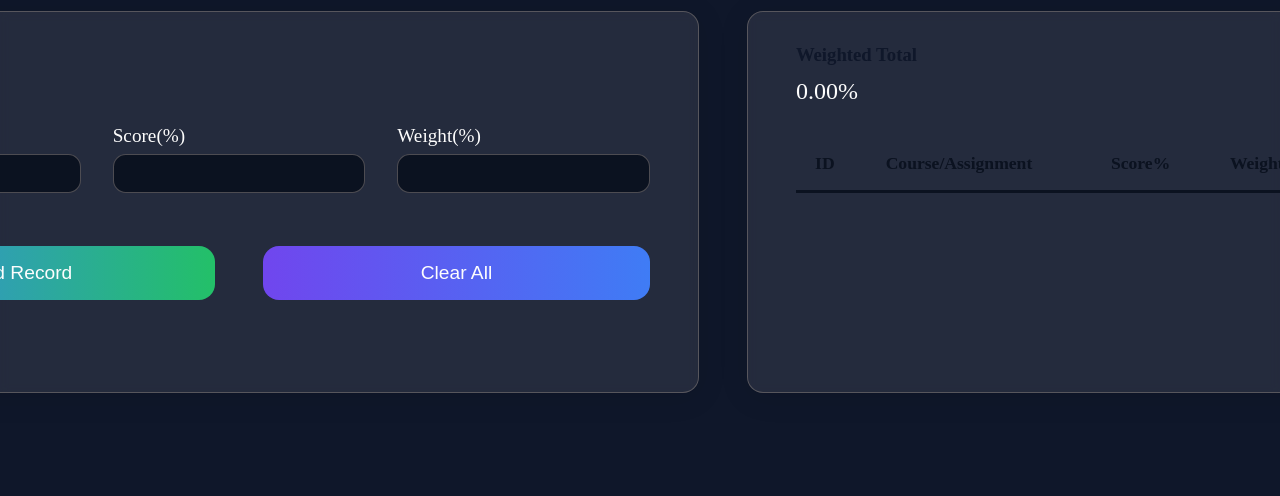
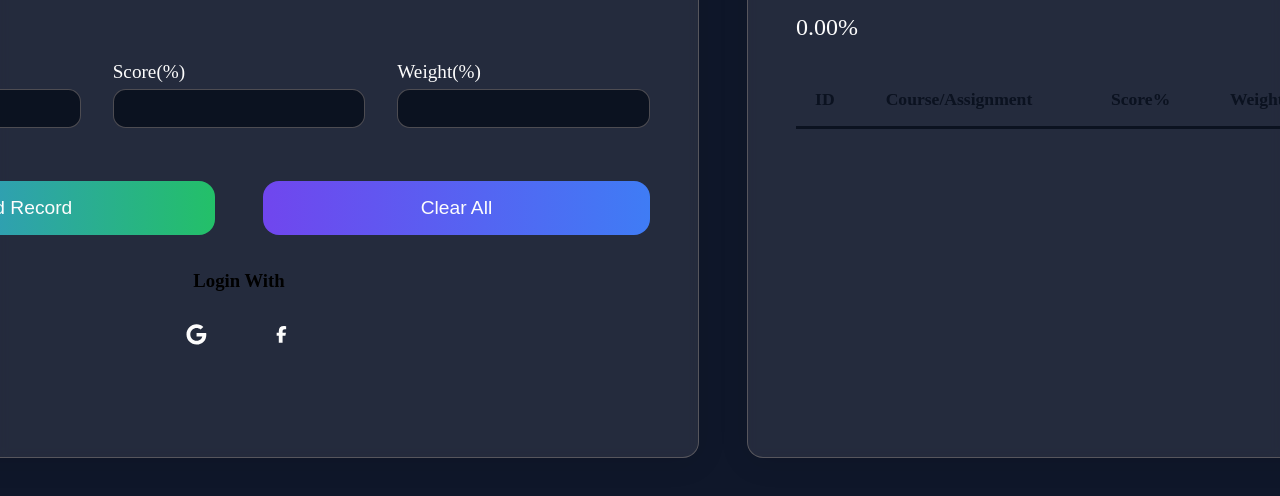
Before and after one commit to iZIer01/API-Student-Grade-Calculator, a plain HTML site: page index.html in a window 1280 px wide. Shown: the part 236-732 px from the top of the page. Drawn offline with Linux system fonts and the light colour scheme.

Commit message:
added clearAll button with it's functality and added the sign up button

```diff
--- a/CSS/style.css
+++ b/CSS/style.css
@@ -96,6 +96,7 @@ input[type=number]::-webkit-inner-spin-button{
     -webkit-appearance: none;
 }
 
+/* Main Button Section */
 .buttonContainer{
     display: flex;
     justify-content: center;
@@ -127,6 +128,45 @@ input[type=number]::-webkit-inner-spin-button{
 
 #clearBtn:hover{
     background: linear-gradient(90deg,#3f7cf5,#7046ee);
+}
+
+
+
+/* login section */
+
+.loginContainer{
+    display:flex;
+    flex-direction: column;
+    justify-content: center;
+    align-items: center;
+    text-align: center;
+    margin: .2rem auto;
+}
+
+.optionBtn{
+    display: flex;
+    justify-content: space-evenly;
+    flex: 1;
+    gap: 2rem;
+    margin-top: 1rem;
+}
+
+.optionBtn button{
+    background-color: transparent;
+    height: 3.3rem;
+    width: 3.3rem;
+
+    padding: 1rem;
+    cursor: pointer;
+    border-radius: 70%;
+    border: none;
+    outline: none;
+
+}
+
+.optionBtn svg{
+    width: 100%;
+    fill: var(--textColor);
 }
 
 
@@ -307,7 +347,6 @@ table.steelBlueCols thead th {
     background-color: #860000;
 }
 
-
 /* Add mobile media query */
 
 @media (max-width:913px) {
--- a/JS/script.js
+++ b/JS/script.js
@@ -7,7 +7,7 @@ const warningContainer = document.querySelector(".warningContainer")
 //Buttons
 const closeBtn = document.querySelector(".closeBtn")
 const addRecBtn = document.getElementById("addBtn");
-
+const clearAllBtn = document.getElementById("clearBtn");
 //Array and Index
 let studentsRecords = []
 let index = 1
@@ -78,6 +78,8 @@ addRecBtn.addEventListener("click", function () {
                 }
                 // making letter grade visible to see
                 letterGrade.style.display = "inline";
+
+
             },
             storeRecord:function(){
                 studentsRecords.push(
@@ -123,6 +125,7 @@ addRecBtn.addEventListener("click", function () {
                 tr.appendChild(tdActionBtn)
                 tbody.appendChild(tr)
 
+
             }
     }
 
@@ -137,6 +140,23 @@ addRecBtn.addEventListener("click", function () {
 });
 
 
+//clear all data from the table
+clearAllBtn.addEventListener("click",()=>{
+
+    studentsRecords = []
+    index = 1
+
+    const tBody = document.querySelector("tbody");
+    tBody.innerHTML = " "
+
+    const letterGrade = document.querySelector(".letterGrade")
+    const weightTotal = document.querySelector(".weightTotal");
+
+    letterGrade.style.display = "none"
+    weightTotal.innerText = "0.00%"
+
+})
+
 // creating a group of Pops
 const popUps = {
     attentionPopUp: function(){
--- a/index.html
+++ b/index.html
@@ -28,12 +28,25 @@
                             <input type="number" class="inputCourse" id="weightCourse" required >
                         </div>
                     </div>
-
+                    <!-- Main button  -->
                     <div class="buttonContainer">
                         <button id="addBtn">Add Record</button>
                         <button id="clearBtn">Clear All</button>
                     </div>
 
+                    <!-- login section -->
+                    <div class="loginContainer">
+                        <h3>Login With</h3>
+                        <div class="optionBtn">
+                            <button>
+                                <svg xmlns="http://www.w3.org/2000/svg" viewBox="0 0 512 512"><!--!Font Awesome Free v7.0.0 by @fontawesome - https://fontawesome.com License - https://fontawesome.com/license/free Copyright 2025 Fonticons, Inc.--><path d="M500 261.8C500 403.3 403.1 504 260 504 122.8 504 12 393.2 12 256S122.8 8 260 8c66.8 0 123 24.5 166.3 64.9l-67.5 64.9c-88.3-85.2-252.5-21.2-252.5 118.2 0 86.5 69.1 156.6 153.7 156.6 98.2 0 135-70.4 140.8-106.9l-140.8 0 0-85.3 236.1 0c2.3 12.7 3.9 24.9 3.9 41.4z"/></svg>
+                            </button>
+                            <button>
+                                <svg xmlns="http://www.w3.org/2000/svg" viewBox="0 0 640 640"><!--!Font Awesome Free v7.0.0 by @fontawesome - https://fontawesome.com License - https://fontawesome.com/license/free Copyright 2025 Fonticons, Inc.--><path d="M240 363.3L240 576L356 576L356 363.3L442.5 363.3L460.5 265.5L356 265.5L356 230.9C356 179.2 376.3 159.4 428.7 159.4C445 159.4 458.1 159.8 465.7 160.6L465.7 71.9C451.4 68 416.4 64 396.2 64C289.3 64 240 114.5 240 223.4L240 265.5L174 265.5L174 363.3L240 363.3z"/></svg>
+                            </button>
+
+                        </div>
+                    </div>
                 </div>
 
                 <div class="resultContainer">
@@ -81,8 +94,6 @@
                 <button class="closeBtn">Close</button>
             </div>
         </div>
-
-        <!--  -->
     </div>
     <script src="/JS/script.js"></script>
 </body>
```
